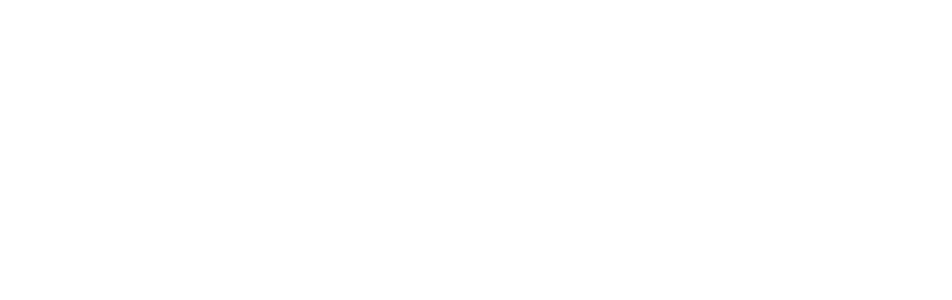
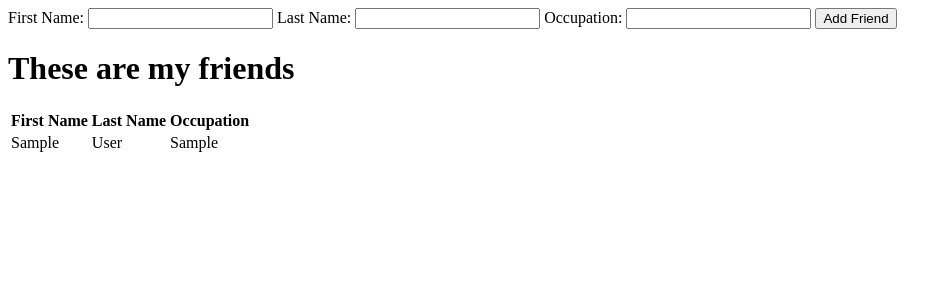
Before and after one commit to Stephenabcba/python, a Flask app: page / in a window 1280 px wide. Before the commit the part shown is empty. Shown: the top 300 px of the page, without its empty margins (0-952 px from the left). Run offline with Flask 2, Linux system fonts and the light colour scheme; tables that the repository leaves empty or names only in its code hold one stand-in row (values such as "Sample post").

Commit message:
updated to display friends on the html

```diff
--- a/flask_mysql/db-connection/first_flask_mysql/friend.py
+++ b/flask_mysql/db-connection/first_flask_mysql/friend.py
@@ -21,3 +21,9 @@ class Friend:
         for friend in results:
             friends.append( cls(friend) )
         return friends
+
+    @classmethod
+    def save(cls, data ):
+        query = "INSERT INTO friends ( first_name , last_name , occupation , created_at, updated_at ) VALUES ( %(fname)s , %(lname)s , %(occ)s , NOW() , NOW() );"
+        # data is a dictionary that will be passed into the save method from server.py
+        return connectToMySQL('first_flask').query_db( query, data )
--- a/flask_mysql/db-connection/first_flask_mysql/server.py
+++ b/flask_mysql/db-connection/first_flask_mysql/server.py
@@ -1,4 +1,4 @@
-from flask import Flask, render_template
+from flask import Flask, render_template, request, redirect
 # import the class from friend.py
 from friend import Friend
 app = Flask(__name__)
@@ -7,7 +7,21 @@ def index():
     # call the get all classmethod to get all friends
     friends = Friend.get_all()
     print(friends)
-    return render_template("index.html")
+    return render_template("index.html", friends=friends)
+
+@app.route('/create_friend', methods=["POST"])
+def create_friend():
+    # First we make a data dictionary from our request.form coming from our template.
+    # The keys in data need to line up exactly with the variables in our query string.
+    data = {
+        "fname": request.form["fname"],
+        "lname" : request.form["lname"],
+        "occ" : request.form["occ"]
+    }
+    # We pass the data dictionary into the save method from the Friend class.
+    Friend.save(data)
+    # Don't forget to redirect after saving to the database.
+    return redirect('/')
 
 if __name__ == "__main__":
     app.run(debug=True)
--- a/flask_mysql/db-connection/first_flask_mysql/templates/index.html
+++ b/flask_mysql/db-connection/first_flask_mysql/templates/index.html
@@ -4,9 +4,36 @@
     <meta charset="UTF-8">
     <meta http-equiv="X-UA-Compatible" content="IE=edge">
     <meta name="viewport" content="width=device-width, initial-scale=1.0">
-    <title>Document</title>
+    <title>First Flask</title>
 </head>
 <body>
-
+    <form action="/create_friend" method="post">
+        <label for="fname">First Name:</label>
+        <input type="text" name="fname">
+        <label for="lname">Last Name:</label>
+        <input type="text" name="lname">
+        <label for="occ" >Occupation:</label>
+        <input type="text" name="occ">
+        <input type="submit" value="Add Friend">
+    </form>
+    <h1>These are my friends</h1>
+    <table>
+        <thead>
+            <tr>
+                <th>First Name</th>
+                <th>Last Name</th>
+                <th>Occupation</th>
+            </tr>
+        </thead>
+        <tbody>
+            {% for one_friend in friends %}
+                <tr>
+                    <td>{{ one_friend.first_name }}</td>
+                    <td>{{ one_friend.last_name }}</td>
+                    <td>{{ one_friend.occupation }}</td>
+                </tr>
+            {% endfor %}
+        </tbody>
+    </table>
 </body>
 </html>
```
